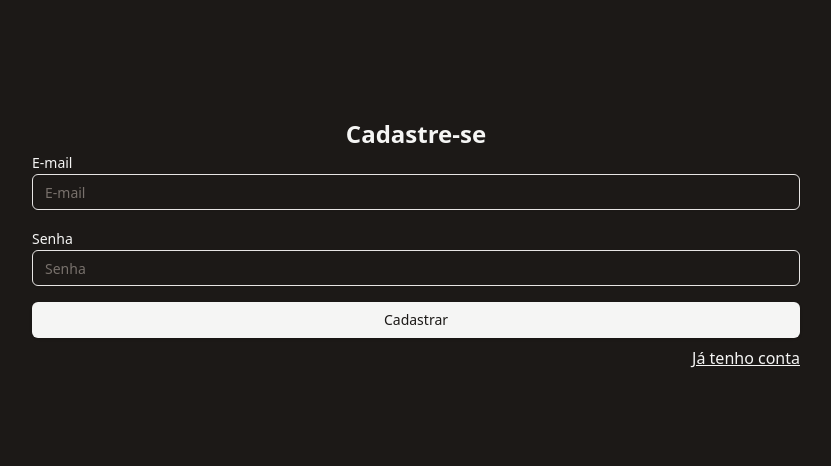
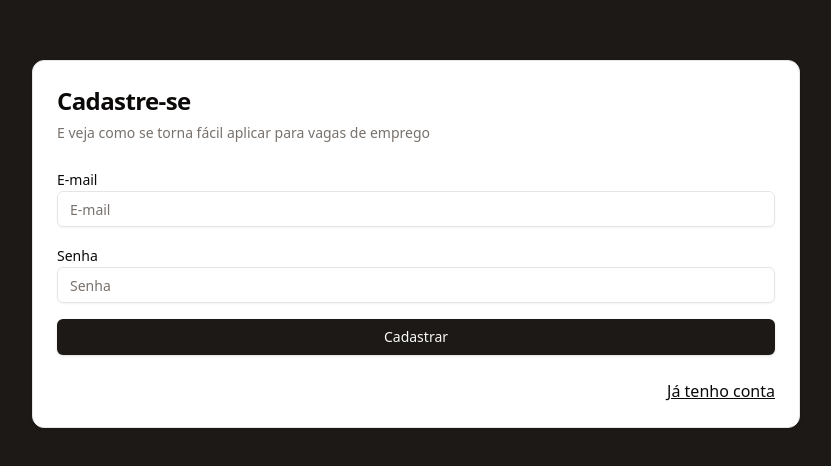
Before and after one commit to lugonpedro/breedresume, a React (Vite) app: page /register in a window 1280 px wide. Shown: the part 156-622 px from the top of the page, without its empty margins (224-1055 px from the left). Built offline with nearby package versions, Linux system fonts and the light colour scheme; no server answers; what @react-pdf/renderer would draw is missing.

Commit message:
fix(): edit layout

```diff
--- a/src/components/experience-card.tsx
+++ b/src/components/experience-card.tsx
@@ -2,6 +2,14 @@ import { formatToDate } from "@/utils/format-to-date";
 import { Pencil, Trash } from "lucide-react";
 import { IconButton } from "./icon-button";
 import { Popover, PopoverContent, PopoverTrigger } from "./ui/popover";
+import {
+  Card,
+  CardContent,
+  CardDescription,
+  CardFooter,
+  CardHeader,
+  CardTitle,
+} from "./ui/card";
 
 interface ExperienceCardProps {
   exp: ExperienceProps;
@@ -11,12 +19,11 @@ interface ExperienceCardProps {
 
 export function ExperienceCard({ exp, onEdit, onRemove }: ExperienceCardProps) {
   return (
-    <div key={exp.id} className="bg-black text-secondary p-4 rounded-xl">
-      <div className="flex flex-col-reverse justify-normal md:flex-row md:justify-between gap-4">
-        <div>
-          <p className="font-semibold">{exp.company}</p>
-          <p>{exp.occupation}</p>
-          <div className="flex gap-1">
+    <Card>
+      <CardHeader>
+        <CardTitle>{exp.company}</CardTitle>
+        <CardDescription>{exp.occupation}</CardDescription>
+        <CardDescription className="flex gap-1">
           <p>{formatToDate(exp.start_date, "date")?.substring(3)}</p>
           <span> - </span>
           <p>
@@ -24,11 +31,13 @@ export function ExperienceCard({ exp, onEdit, onRemove }: ExperienceCardProps) {
               ? formatToDate(exp.end_date, "date")?.substring(3)
               : "Presente"}
           </p>
-          </div>
-          <div className="flex flex-row gap-2 mt-4">
+        </CardDescription>
+      </CardHeader>
+      <CardContent>
+        <div className="flex flex-row gap-2 text-sm">
           {exp.description && (
             <Popover>
-                <PopoverTrigger className="text-secondary hover:underline duration-300">
+              <PopoverTrigger className="hover:underline duration-300">
                 Descrição
               </PopoverTrigger>
               <PopoverContent side="top">{exp.description}</PopoverContent>
@@ -36,7 +45,7 @@ export function ExperienceCard({ exp, onEdit, onRemove }: ExperienceCardProps) {
           )}
           {exp.skills.length > 0 && (
             <Popover>
-                <PopoverTrigger className="text-secondary hover:underline duration-300">
+              <PopoverTrigger className="hover:underline duration-300">
                 Habilidades
               </PopoverTrigger>
               <PopoverContent side="top">
@@ -50,16 +59,15 @@ export function ExperienceCard({ exp, onEdit, onRemove }: ExperienceCardProps) {
             </Popover>
           )}
         </div>
-        </div>
-        <div className="flex gap-2">
+      </CardContent>
+      <CardFooter className="flex gap-2">
         <IconButton onClick={() => onEdit(exp)}>
-            <Pencil className="text-black" />
+          <Pencil />
         </IconButton>
         <IconButton onClick={() => onRemove(exp)}>
           <Trash className="text-red-500" />
         </IconButton>
-        </div>
-      </div>
-    </div>
+      </CardFooter>
+    </Card>
   );
 }
--- a/src/components/icon-button.tsx
+++ b/src/components/icon-button.tsx
@@ -9,7 +9,7 @@ export function IconButton(props: IconButtonProps) {
       className={
         props.className
           ? `${props.className} cursor-pointer w-max h-max rounded-full p-2`
-          : "cursor-pointer bg-secondary w-max h-max rounded-full p-2"
+          : "cursor-pointer rounded-full p-2 hover:bg-primary hover:text-secondary duration-300"
       }
     >
       {props.children}
--- a/src/pages/auth/login.tsx
+++ b/src/pages/auth/login.tsx
@@ -1,4 +1,11 @@
 import { Button } from "@/components/ui/button";
+import {
+  Card,
+  CardContent,
+  CardFooter,
+  CardHeader,
+  CardTitle,
+} from "@/components/ui/card";
 import { Input } from "@/components/ui/input";
 import { Label } from "@/components/ui/label";
 import { supabase } from "@/services/supabase/client";
@@ -36,8 +43,17 @@ export default function Login() {
     <>
       <div className="bg-primary text-secondary min-h-screen">
         <div className="p-4 max-w-[800px] mx-auto flex flex-col justify-center h-screen">
-          <p className="text-2xl text-center font-semibold">Login</p>
-          <form onSubmit={handleSubmit(login)} className="flex flex-col gap-4">
+          <Card>
+            <CardHeader>
+              <CardTitle className="text-start text-2xl font-semibold">
+                Login
+              </CardTitle>
+            </CardHeader>
+            <CardContent>
+              <form
+                onSubmit={handleSubmit(login)}
+                className="flex flex-col gap-4"
+              >
                 <div>
                   <Label>E-mail</Label>
                   <Input {...register("email")} placeholder="E-mail" />
@@ -50,19 +66,15 @@ export default function Login() {
                   />
                   {errors.password && <span>This field is required</span>}
                 </div>
-            <Button
-              type="submit"
-              className="bg-secondary text-primary hover:bg-secondary/80"
-            >
-              Entrar
-            </Button>
+                <Button type="submit">Entrar</Button>
               </form>
-          <Link
-            to="/register"
-            className="mt-2 underline text-end text-secondary"
-          >
+            </CardContent>
+            <CardFooter className="flex justify-end">
+              <Link to="/register" className="underline">
                 Criar Conta
               </Link>
+            </CardFooter>
+          </Card>
         </div>
       </div>
     </>
--- a/src/pages/auth/register.tsx
+++ b/src/pages/auth/register.tsx
@@ -1,4 +1,12 @@
 import { Button } from "@/components/ui/button";
+import {
+  Card,
+  CardHeader,
+  CardTitle,
+  CardContent,
+  CardFooter,
+  CardDescription,
+} from "@/components/ui/card";
 import { Input } from "@/components/ui/input";
 import { Label } from "@/components/ui/label";
 import { supabase } from "@/services/supabase/client";
@@ -35,8 +43,20 @@ export default function Register() {
   return (
     <div className="bg-primary text-secondary min-h-screen">
       <div className="p-4 max-w-[800px] mx-auto flex flex-col justify-center h-screen">
-        <p className="text-2xl text-center font-semibold">Cadastre-se</p>
-        <form onSubmit={handleSubmit(signUp)} className="flex flex-col gap-4">
+        <Card>
+          <CardHeader>
+            <CardTitle className="text-start text-2xl font-semibold">
+              Cadastre-se
+            </CardTitle>
+            <CardDescription>
+              E veja como se torna fácil aplicar para vagas de emprego
+            </CardDescription>
+          </CardHeader>
+          <CardContent>
+            <form
+              onSubmit={handleSubmit(signUp)}
+              className="flex flex-col gap-4"
+            >
               <div>
                 <Label>E-mail</Label>
                 <Input {...register("email")} placeholder="E-mail" />
@@ -49,16 +69,15 @@ export default function Register() {
                 />
                 {errors.password && <span>This field is required</span>}
               </div>
-          <Button
-            type="submit"
-            className="bg-secondary text-primary hover:bg-secondary/80"
-          >
-            Cadastrar
-          </Button>
+              <Button type="submit">Cadastrar</Button>
             </form>
-        <Link to="/login" className="mt-2 underline text-end">
+          </CardContent>
+          <CardFooter className="flex justify-end">
+            <Link to="/login" className="underline">
               Já tenho conta
             </Link>
+          </CardFooter>
+        </Card>
       </div>
     </div>
   );
--- a/src/pages/panel/experiences/index.tsx
+++ b/src/pages/panel/experiences/index.tsx
@@ -17,6 +17,7 @@ import {
   readExperiencesByUser,
   updateExperience,
 } from "./actions";
+import { Card, CardContent } from "@/components/ui/card";
 
 export default function Experiences() {
   const [experiences, setExperiences] = useState<ExperienceProps[]>([]);
@@ -242,7 +243,10 @@ export default function Experiences() {
         proceedText="Remover"
         proceedFn={() => remove(selectedExp!.id)}
       />
-      <form onSubmit={handleSubmit(add)} className="text-secondary">
+
+      <Card>
+        <CardContent className="mt-4">
+          <form onSubmit={handleSubmit(add)} className="flex flex-col">
             <div className="grid grid-cols-1 md:grid-cols-2 gap-4">
               <div>
                 <Label>Empresa</Label>
@@ -290,20 +294,26 @@ export default function Experiences() {
               </div>
               <div className="md:col-span-2">
                 <Label>Descrição</Label>
-            <TextArea {...register("description")} placeholder="Descrição" />
+                <TextArea
+                  {...register("description")}
+                  placeholder="Descrição"
+                />
                 {errors.company && <></>}
               </div>
             </div>
             <Button
               type="submit"
-          className="w-full mt-4 bg-secondary text-primary hover:bg-secondary/80 md:w-max"
+              className="w-full mt-4 md:w-max self-end"
               disabled={isLoading}
             >
               {isLoading ? <Spinner className="fill-primary" /> : "Adicionar"}
             </Button>
           </form>
+        </CardContent>
+      </Card>
+
       <div className="mt-8">
-        <div className="grid grid-cols-1 gap-4 md:grid-cols-2">
+        <div className="grid grid-cols-1 gap-4 md:grid-cols-2 xl:grid-cols-4">
           {experiences.map((exp) => (
             <ExperienceCard
               key={exp.id}
```
Lines whose indentation alone changed are shown as unchanged.
